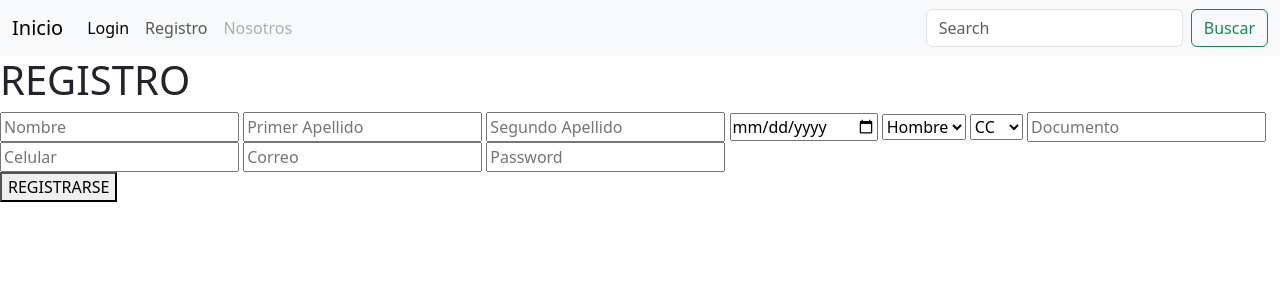
After one commit to DylanRh2128/SenaSoftDesarrolloLibre, a PHP site: page /pages/register.php in a window 1280 px wide. The commit adds this page. Shown: the top 300 px of the page. Run offline with PHP 8.4, Linux system fonts and the light colour scheme.

Commit message:
Creacion del registro, falta el front

```diff
--- /dev/null
+++ b/css/register.css
@@ -0,0 +1,4 @@
+.form-register{
+    display: flex;
+    flex-direction: column;
+}
--- /dev/null
+++ b/pages/register.php
@@ -0,0 +1,75 @@
+<!DOCTYPE html>
+<html lang="en">
+<head>
+    <meta charset="UTF-8">
+    <meta name="viewport" content="width=device-width, initial-scale=1.0">
+    <link href="https://cdn.jsdelivr.net/npm/bootstrap@5.3.8/dist/css/bootstrap.min.css" rel="stylesheet" integrity="sha384-sRIl4kxILFvY47J16cr9ZwB07vP4J8+LH7qKQnuqkuIAvNWLzeN8tE5YBujZqJLB" crossorigin="anonymous">
+    <script src="https://cdn.jsdelivr.net/npm/bootstrap@5.3.8/dist/js/bootstrap.bundle.min.js" integrity="sha384-FKyoEForCGlyvwx9Hj09JcYn3nv7wiPVlz7YYwJrWVcXK/BmnVDxM+D2scQbITxI" crossorigin="anonymous"></script>
+    <link href="../css/register.css" rel="stylesheet">
+    <title>Registro</title>
+</head>
+<body>
+    <nav class="navbar navbar-expand-lg bg-body-tertiary">
+        <div class="container-fluid">
+            <button class="navbar-toggler" type="button" data-bs-toggle="collapse" data-bs-target="#navbarTogglerDemo01" aria-controls="navbarTogglerDemo01" aria-expanded="false" aria-label="Toggle navigation">
+            <span class="navbar-toggler-icon"></span>
+            </button>
+            <div class="collapse navbar-collapse" id="navbarTogglerDemo01">
+            <a class="navbar-brand" href="#">Inicio</a>
+            <ul class="navbar-nav me-auto mb-2 mb-lg-0">
+                <li class="nav-item">
+                <a class="nav-link active" aria-current="page" href="#">Login</a>
+                </li>
+                <li class="nav-item">
+                <a class="nav-link" href="#">Registro</a>
+                </li>
+                <li class="nav-item">
+                <a class="nav-link disabled" aria-disabled="true" href="#">Nosotros</a>
+                </li>
+            </ul>
+            <form class="d-flex" role="search">
+                <input class="form-control me-2" type="search" placeholder="Search" aria-label="Search"/>
+                <button class="btn btn-outline-success" type="submit">Buscar</button>
+            </form>
+            </div>
+        </div>
+    </nav>
+    <div class="body">
+        <div class="box">
+            <div class="tittle-box">
+                <h1>REGISTRO</h1>
+            </div>
+        <div class="form">
+
+        </div>
+            <div class="form-register">
+                <form action="../src/insert.php" method="POST">
+                    <input type="text" name="nombre" placeholder="Nombre">
+                    <input type="text" name="primerApellido" placeholder="Primer Apellido">
+                    <input type="text" name="segundoApellido" placeholder="Segundo Apellido">
+                    <input type="date" name="nacimiento" placeholder="Fecha de Nacimiento">
+                    <select name="genero" id="genero" placeholder="Genero">
+                        <option value="1">Hombre</option>
+                        <option value="2">Mujer</option>
+                        <option value="3">Otros</option>
+                    </select>
+                    <select name="tpDocumento" id="tpDocumento">
+                        <option value="1">CC</option>
+                        <option value="2">TI</option>
+                        <option value="3">CDE</option>
+                    </select>
+                    <input type="number" name="documento" placeholder="Documento">
+                    <input type="number" name="celular" placeholder="Celular">
+                    <input type="text" name="email" placeholder="Correo">
+                    <input type="password" name="password" placeholder="Password">
+
+
+                    <div class="form-button">
+                        <button class="button" type="submit" name="enviar">REGISTRARSE</button>
+                    </div>
+                </form>
+            </div>
+        </div>
+    </div>
+</body>
+</html>
```
Also changed, not shown: conexion.php (+9 -12 lines), index.php (+17 -5 lines), pages/login.php (added, +11 -0 lines), src/insert.php (added, +24 -0 lines), pages/admin/admin.php (added), pages/aerolinea/aerolinea.php (added), pages/user/user.php (added).
